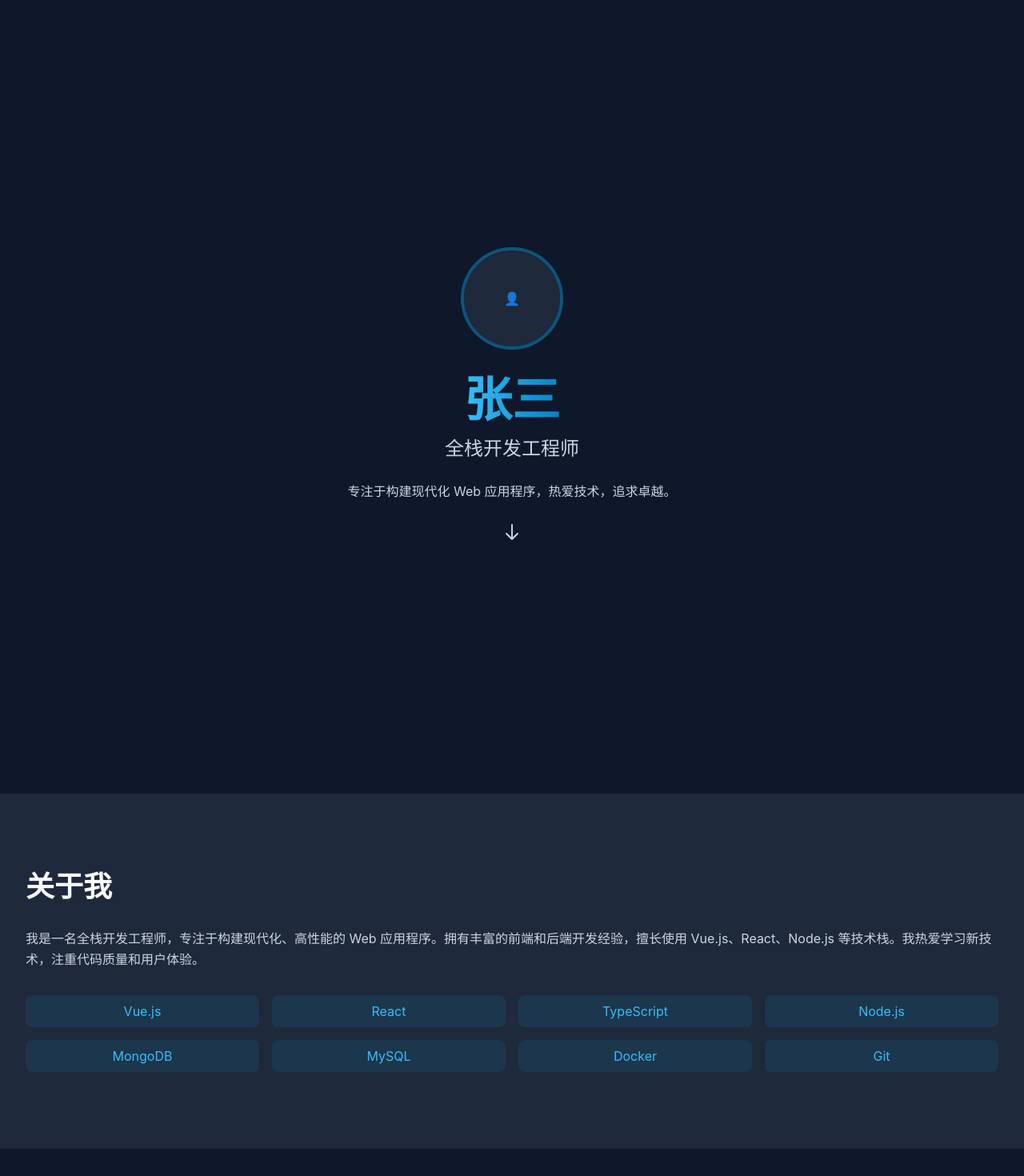
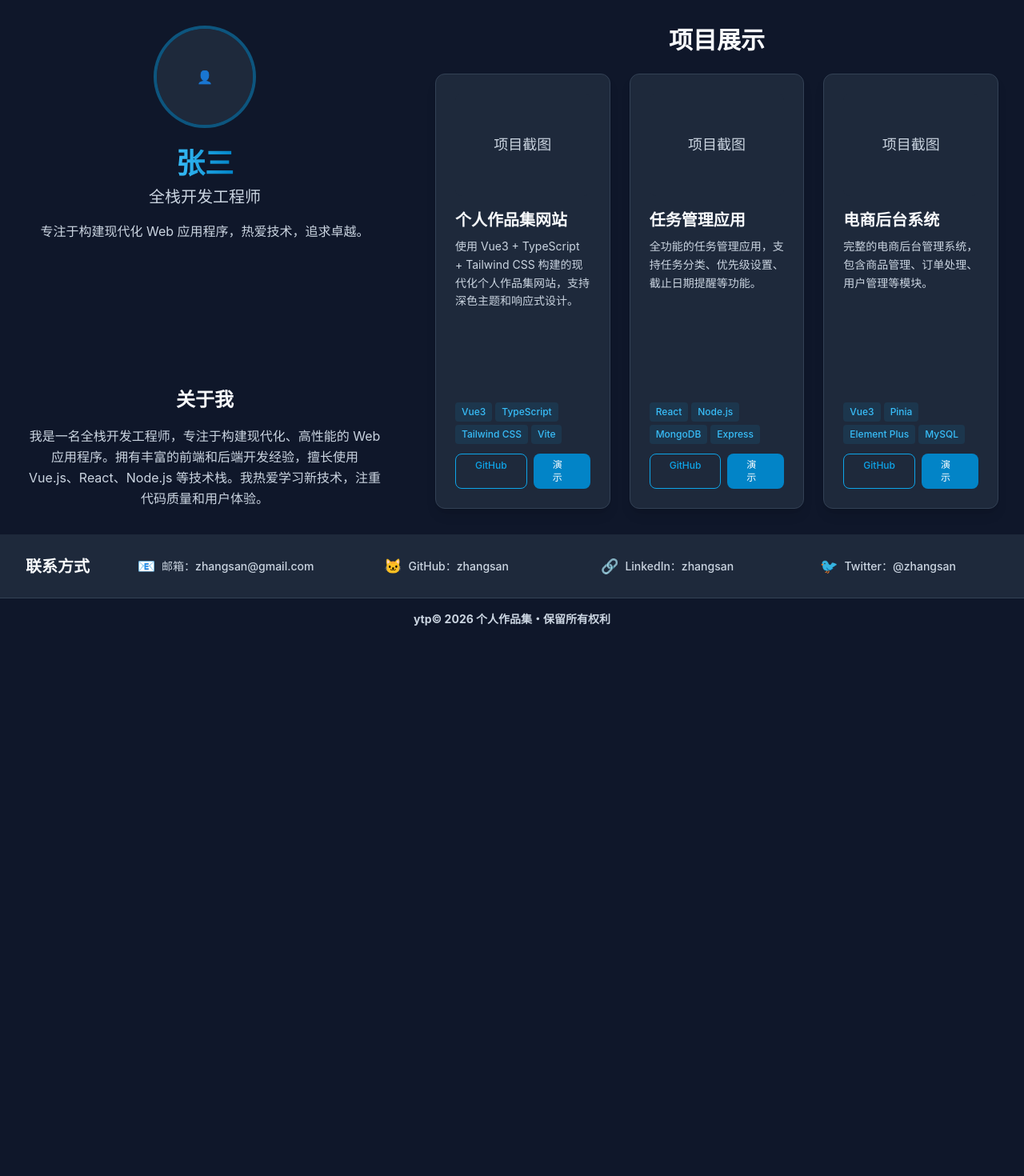
Before and after one commit to ruisytp/coding-my-developer, a Vue app: page / in a window 1280 px wide. Shown: the top 1470 px of the page at 80% size. After the commit the page ends 800 px from the top, so only its background shows below. Built offline with nearby package versions, Linux system fonts and the light colour scheme.

Commit message:
V1.0.1 - Updated project descriptions and contact information in App.vue, ContactLinks.vue, and ProjectList.vue to reflect recent changes and improvements.

```diff
--- a/src/App.vue
+++ b/src/App.vue
@@ -1,74 +1,97 @@
 <script setup lang="ts">
 // 导入组件
-import ProfileHeader from './components/ProfileHeader.vue';
 import ProjectList from './components/ProjectList.vue';
 import ContactLinks from './components/ContactLinks.vue';
 
 // 页面数据
+const profile = {
+  name: '张三',
+  title: '全栈开发工程师',
+  description: '专注于构建现代化 Web 应用程序，热爱技术，追求卓越。'
+};
+
 const aboutMe = {
   title: '关于我',
-  description: '我是一名全栈开发工程师，专注于构建现代化、高性能的 Web 应用程序。拥有丰富的前端和后端开发经验，擅长使用 Vue.js、React、Node.js 等技术栈。我热爱学习新技术，注重代码质量和用户体验。',
-  skills: [
-    'Vue.js', 'React', 'TypeScript', 'Node.js',
-    'MongoDB', 'MySQL', 'Docker', 'Git'
-  ]
+  description: '我是一名全栈开发工程师，专注于构建现代化、高性能的 Web 应用程序。拥有丰富的前端和后端开发经验，擅长使用 Vue.js、React、Node.js 等技术栈。我热爱学习新技术，注重代码质量和用户体验。'
 };
 </script>
 
 <template>
-  <div class="min-h-screen bg-[var(--color-background)]">
-    <!-- 首页 -->
-    <section id="home" class="section">
-      <div class="container">
-        <ProfileHeader />
-      </div>
-    </section>
+  <div class="h-screen bg-[var(--color-background)] flex flex-col">
+    <!-- 主要内容区域 - 占85%高度 -->
+    <div class="flex-grow flex" style="height: 85vh;">
+      <!-- 左侧列 (2/5 宽度) -->
+      <div class="w-2/5 flex flex-col justify-between p-8">
+        <!-- 上方：头像和简介模块 -->
+        <div class="flex flex-col items-center text-center">
+          <!-- 头像 -->
+          <div class="mb-6">
+            <div class="w-32 h-32 rounded-full bg-[var(--color-primary-500)]/20 flex items-center justify-center overflow-hidden border-4 border-[var(--color-primary-500)]/30 mx-auto">
+              <div class="w-full h-full bg-[var(--color-surface)] flex items-center justify-center text-[var(--color-text-secondary)]">
+                👤
+              </div>
+            </div>
+          </div>
 
-    <!-- 关于我 -->
-    <section id="about" class="section bg-[var(--color-surface)]">
-      <div class="container">
-        <h2 class="text-3xl md:text-4xl font-bold mb-8 text-[var(--color-text-primary)]">
-          {{ aboutMe.title }}
-        </h2>
-        <p class="text-[var(--color-text-secondary)] mb-8 leading-relaxed">
-          {{ aboutMe.description }}
-        </p>
-        <div class="grid grid-cols-2 md:grid-cols-4 gap-4">
-          <div
-            v-for="(skill, index) in aboutMe.skills"
-            :key="index"
-            class="bg-[var(--color-primary-500)]/10 text-[var(--color-primary-400)] px-4 py-2 rounded-lg text-center"
-          >
-            {{ skill }}
-          </div>
+          <!-- 姓名 -->
+          <h1 class="text-3xl md:text-4xl font-bold mb-2 text-primary-gradient">
+            {{ profile.name }}
+          </h1>
+
+          <!-- 职位 -->
+          <h2 class="text-lg md:text-xl text-[var(--color-text-secondary)] mb-4">
+            {{ profile.title }}
+          </h2>
+
+          <!-- 简介 -->
+          <p class="text-[var(--color-text-secondary)] max-w-md leading-relaxed">
+            {{ profile.description }}
+          </p>
+        </div>
+
+        <!-- 下方：关于我模块 -->
+        <div class="flex flex-col items-center text-center mt-8">
+          <h3 class="text-2xl font-bold mb-4 text-[var(--color-text-primary)]">
+            {{ aboutMe.title }}
+          </h3>
+          <p class="text-[var(--color-text-secondary)] leading-relaxed">
+            {{ aboutMe.description }}
+          </p>
         </div>
       </div>
-    </section>
 
-    <!-- 项目展示 -->
-    <section id="projects" class="section">
-      <div class="container">
-        <h2 class="text-3xl md:text-4xl font-bold mb-12 text-[var(--color-text-primary)]">
-          项目展示
-        </h2>
-        <ProjectList />
+      <!-- 右侧列 (3/5 宽度) -->
+      <div class="w-3/5 flex flex-col p-8">
+        <!-- 项目展示标题 -->
+        <div class="flex justify-center mb-6">
+          <h2 class="text-3xl font-bold text-[var(--color-text-primary)]">
+            项目展示
+          </h2>
+        </div>
+
+        <!-- 项目展示内容 -->
+        <div class="flex-grow">
+          <ProjectList />
+        </div>
       </div>
-    </section>
+    </div>
 
-    <!-- 联系方式 -->
-    <section id="contact" class="section bg-[var(--color-surface)]">
-      <div class="container">
-        <h2 class="text-3xl md:text-4xl font-bold mb-8 text-[var(--color-text-primary)]">
-          联系方式
-        </h2>
+    <!-- 页面底部：联系方式区域 (占10%高度) -->
+    <div class="h-10vh min-h-12 bg-[var(--color-surface)] flex items-center px-8" style="height: 10vh; min-height: 60px;">
+      <!-- 联系方式标题（最左侧） -->
+      <h2 class="text-xl font-bold text-[var(--color-text-primary)] mr-8">
+        联系方式
+      </h2>
+      <!-- 联系方式链接（右侧水平排列） -->
+      <div class="flex-1">
         <ContactLinks />
       </div>
-    </section>
+    </div>
 
     <!-- 页脚 -->
-    <footer class="py-8 border-t border-[var(--color-border)]">
-      <div class="container text-center text-[var(--color-text-secondary)]">
-        <p>&copy; {{ new Date().getFullYear() }} 个人作品集. 保留所有权利.</p>
+    <footer class="py-4 border-t border-[var(--color-border)]">
+      <div class="container mx-auto px-4 text-center text-[var(--color-text-secondary)]">
+        <p class="font-bold text-sm">ytp&copy; {{ new Date().getFullYear() }} 个人作品集・保留所有权利</p>
       </div>
     </footer>
   </div>
--- a/src/components/ContactLinks.vue
+++ b/src/components/ContactLinks.vue
@@ -4,48 +4,45 @@ const contactLinks = [
   {
     name: '邮箱',
     icon: '📧',
-    url: 'mailto:your.email@example.com',
-    label: 'your.email@example.com'
+    url: 'mailto:zhangsan@gmail.com',
+    value: 'zhangsan@gmail.com'
   },
   {
     name: 'GitHub',
     icon: '🐱',
-    url: 'https://github.com/yourusername',
-    label: '@yourusername'
+    url: 'https://github.com/zhangsan',
+    value: 'zhangsan'
   },
   {
     name: 'LinkedIn',
     icon: '🔗',
-    url: 'https://linkedin.com/in/yourprofile',
-    label: 'your profile'
+    url: 'https://linkedin.com/in/zhangsan',
+    value: 'zhangsan'
   },
   {
     name: 'Twitter',
     icon: '🐦',
-    url: 'https://twitter.com/yourhandle',
-    label: '@yourhandle'
+    url: 'https://twitter.com/zhangsan',
+    value: '@zhangsan'
   }
 ];
 </script>
 
 <template>
-  <div class="flex flex-wrap justify-center gap-6">
+  <div class="flex items-center h-full w-full">
     <a
       v-for="(link, index) in contactLinks"
       :key="index"
       :href="link.url"
       target="_blank"
       rel="noopener noreferrer"
-      class="flex items-center gap-3 text-[var(--color-text-secondary)] hover:text-[var(--color-primary-400)] transition-colors duration-300 group"
+      class="flex-1 flex items-center justify-center gap-2 text-[var(--color-text-secondary)] hover:text-[var(--color-primary-400)] transition-colors duration-300 group h-full px-2"
     >
-      <span class="text-2xl group-hover:scale-110 transition-transform duration-300">
+      <span class="text-lg group-hover:scale-110 transition-transform duration-300">
         {{ link.icon }}
       </span>
-      <span class="text-lg font-medium">
-        {{ link.name }}
-      </span>
-      <span class="text-[var(--color-text-secondary)]/80 group-hover:text-[var(--color-primary-400)]/80">
-        {{ link.label }}
+      <span class="text-sm font-medium truncate">
+        {{ link.name }}：{{ link.value }}
       </span>
     </a>
   </div>
--- a/src/components/ProjectList.vue
+++ b/src/components/ProjectList.vue
@@ -7,45 +7,45 @@ interface ProjectCardProps {
 </script>
 
 <template>
-  <div class="grid grid-cols-1 md:grid-cols-2 lg:grid-cols-3 gap-8">
+  <div class="w-full h-full grid grid-cols-3 gap-6">
     <div
       v-for="project in projects"
       :key="project.id"
-      class="card hover:shadow-xl transition-shadow duration-300"
+      class="card hover:shadow-xl transition-shadow duration-300 flex flex-col h-full"
     >
       <!-- 项目图片占位符 -->
-      <div class="mb-4 overflow-hidden rounded-lg bg-[var(--color-surface)] flex items-center justify-center h-48">
-        <span class="text-[var(--color-text-secondary)]">项目截图</span>
+      <div class="mb-4 overflow-hidden rounded-lg bg-[var(--color-surface)] flex items-center justify-center h-32 flex-shrink-0">
+        <span class="text-[var(--color-text-secondary)] text-lg font-medium">项目截图</span>
       </div>
 
       <!-- 项目信息 -->
-      <h3 class="text-xl font-bold mb-2 text-[var(--color-text-primary)]">
+      <h3 class="text-xl font-bold mb-2 text-[var(--color-text-primary)] flex-shrink-0">
         {{ project.title }}
       </h3>
 
-      <p class="text-[var(--color-text-secondary)] mb-4 leading-relaxed">
+      <p class="text-[var(--color-text-secondary)] mb-3 leading-relaxed flex-grow text-sm">
         {{ project.description }}
       </p>
 
       <!-- 技术栈 -->
-      <div class="flex flex-wrap gap-2 mb-4">
+      <div class="flex flex-wrap gap-1 mb-3 flex-shrink-0">
         <span
           v-for="(tech, index) in project.technologies"
           :key="index"
-          class="bg-[var(--color-primary-500)]/10 text-[var(--color-primary-400)] px-2 py-1 rounded text-sm"
+          class="bg-[var(--color-primary-500)]/10 text-[var(--color-primary-400)] px-2 py-1 rounded text-xs font-medium"
         >
           {{ tech }}
         </span>
       </div>
 
       <!-- 项目链接 -->
-      <div class="flex gap-3">
+      <div class="flex gap-2 flex-shrink-0">
         <a
           v-if="project.githubUrl"
           :href="project.githubUrl"
           target="_blank"
           rel="noopener noreferrer"
-          class="btn btn-outline flex-1"
+          class="btn btn-outline flex-1 py-1.5 text-xs font-medium"
         >
           GitHub
         </a>
@@ -54,7 +54,7 @@ interface ProjectCardProps {
           :href="project.demoUrl"
           target="_blank"
           rel="noopener noreferrer"
-          class="btn btn-primary flex-1"
+          class="btn btn-primary flex-1 py-1.5 text-xs font-medium"
         >
           演示
         </a>
```
